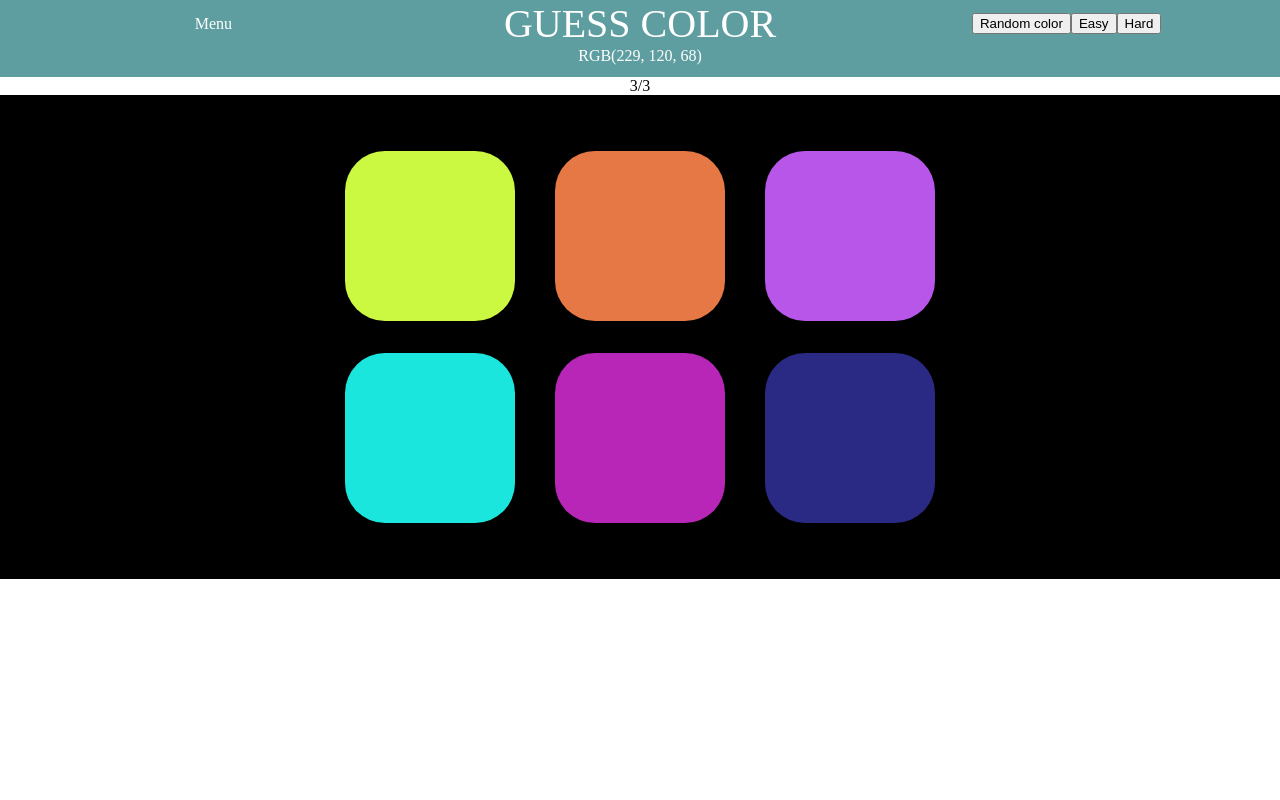
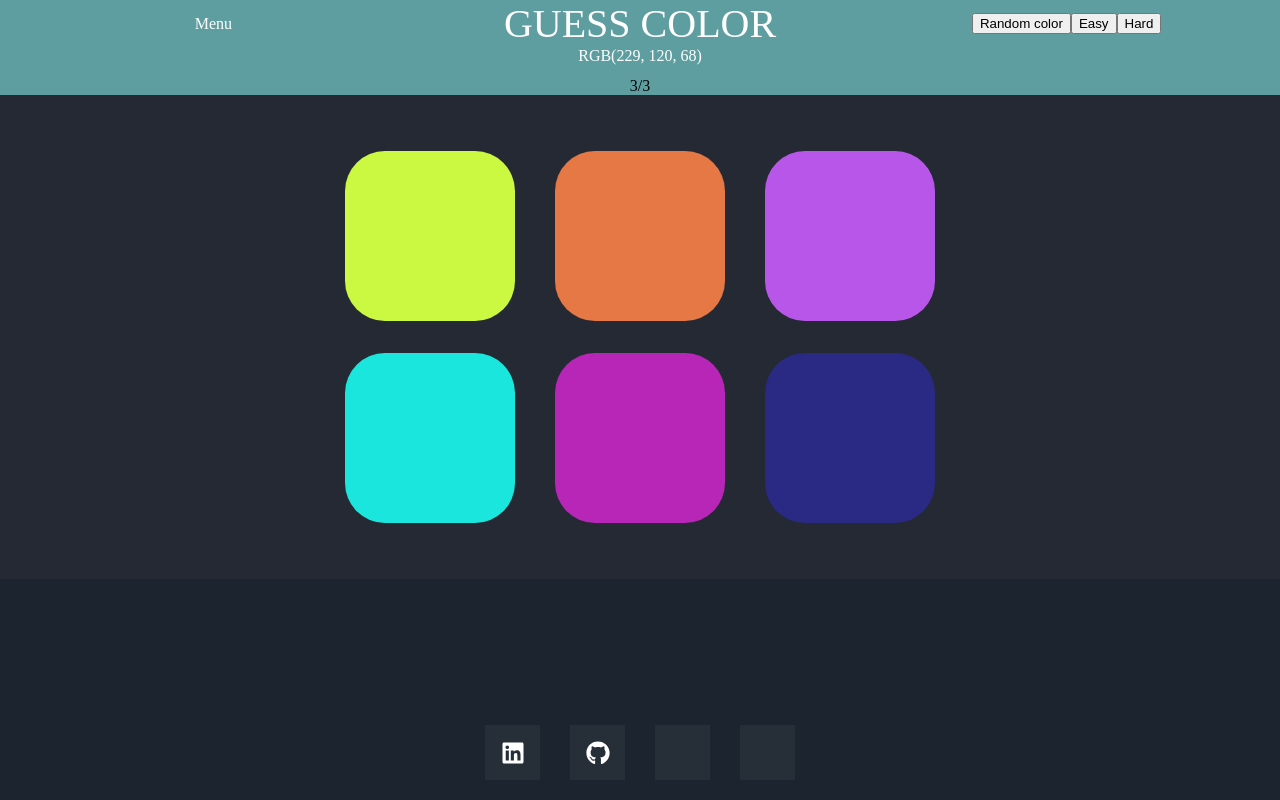
Before and after one commit to RomainVenel/GuessColor, a React (Create React App) app: page / in a window 1280 px wide. Built offline with nearby package versions, Linux system fonts and the light colour scheme; the HTML template or start-up script is replaced by a standard one.

Commit message:
Ajout footer + popup 50%

```diff
--- a/package.json
+++ b/package.json
@@ -6,8 +6,10 @@
     "@testing-library/jest-dom": "^5.16.4",
     "@testing-library/react": "^13.2.0",
     "@testing-library/user-event": "^13.5.0",
+    "animate.css": "^4.1.1",
     "react": "^18.1.0",
     "react-dom": "^18.1.0",
+    "react-icons": "^4.4.0",
     "react-scripts": "5.0.1",
     "web-vitals": "^2.1.4"
   },
--- a/src/App.css
+++ b/src/App.css
@@ -1,3 +1,7 @@
+body {
+  background: #1b242f;
+}
+
 .App {
   text-align: center;
 }
@@ -29,11 +33,15 @@
   text-transform: uppercase;
 }
 
+.block-life {
+  background-color: cadetblue;
+}
+
 .grid-colors {
   display: flex;
   flex-wrap: wrap;
   justify-content: center;
-  background-color: black;
+  background-color: #252934;
   padding: 40px calc((100% - (255px * 3)) / 2);
 }
 
@@ -43,4 +51,97 @@
   margin: 1em 20px;
   border-radius: 40px;
   cursor: pointer;
+  transition: transform 500ms;
 }
+
+.view-color:hover {
+  transform: scale(1.1);
+  background-position: -60px;
+  box-shadow: 0 3px 6px rgba(0,0,0,0.16), 0 3px 6px rgba(0,0,0,0.23);
+}
+
+#popup-finish {
+  display: none;
+  position: fixed;
+  top: 50%;
+  left: 50%;
+  transform: translate(-50%, -50%);
+}
+
+.cookiesContent {
+  width: 320px;
+  display: flex;
+  flex-direction: column;
+  align-items: center;
+  background-color: #fff;
+  color: #000;
+  text-align: center;
+  border-radius: 20px;
+  padding: 30px 30px 70px;
+}
+
+button.close {
+  width: 30px;
+  font-size: 20px;
+  color: #c0c5cb;
+  align-self: flex-end;
+  background-color: transparent;
+  border: none;
+  margin-bottom: 10px;
+}
+img {
+  width: 82px;
+  margin-bottom: 15px;
+}
+p {
+  margin-bottom: 40px;
+  font-size: 18px;
+}
+
+button.accept {
+  background-color: #ed6755;
+  border: none;
+  border-radius: 5px;
+  width: 200px;
+  padding: 14px;
+  font-size: 16px;
+  color: white;
+  box-shadow: 0 6px 18px -5px rgba(237, 103, 85, 1);
+}
+
+footer {
+  background-color: #1b242f;
+  position: absolute;
+  bottom: 20px;
+  width: 100%;
+  text-align: center;
+}
+
+.icon-wrap {
+  display: flex;
+  align-items: center;
+  justify-content: center;
+  flex-direction: row;
+}
+
+.icon {
+  background: #262f38;
+  cursor: pointer;
+  font-size: 18pt;
+  height: 55px;
+  margin: 0 15px;
+  overflow: hidden;
+  position: relative;
+  text-align: center;
+  transition: background 0.3s, color 0.3s, box-shadow 0.3s, transform 0.3s;
+  width: 55px;
+  color: #fff;
+  display: flex;
+  align-items: center;
+  justify-content: center;
+}
+
+.icon:hover,
+.icon:focus {
+  box-shadow: inset 0 0 0 2em cadetblue;
+}
--- a/src/App.jsx
+++ b/src/App.jsx
@@ -2,8 +2,10 @@ import './App.css';
 import {useEffect, useMemo, useState} from "react";
 import RandomColor from "./components/RandomColor";
 import ListColors from "./components/ListColors";
+import Footer from "./components/Footer";
 import {ColorContext} from "./context/colorContext";
 import * as React from "react";
+import "animate.css";
 
 function App() {
 
@@ -22,9 +24,18 @@ function App() {
 
   return (
       <ColorContext.Provider value={value}>
+        <div id={'popup-finish'}>
+          <div className="cookiesContent" id="cookiesPopup">
+              <button className="close">✖</button>
+              <img src="https://cdn-icons-png.flaticon.com/512/1047/1047711.png" alt="cookies-img"/>
+              <p>We use cookies for improving user experience, analytics and marketing.</p>
+              <button className="accept">That's fine!</button>
+          </div>
+        </div>
         <div className="App">
             <RandomColor color={randomColor}/>
             <ListColors color={randomColor}/>
+            <Footer/>
         </div>
       </ColorContext.Provider>
   );
--- /dev/null
+++ b/src/components/Footer.jsx
@@ -0,0 +1,35 @@
+import * as React from "react";
+import './../App.css';
+import { FaLinkedin, FaGithub } from "react-icons/fa";
+
+function Footer() {
+
+    return (
+        <footer>
+            <div className={'icon-wrap'}>
+                <a href="https://www.linkedin.com/in/romain-venel-815098124">
+                    <div className="flex icon" id="icon-2">
+                        <FaLinkedin/>
+                    </div>
+                </a>
+                <a href="https://github.com/RomainVenel">
+                    <div className="flex icon" id="icon-2">
+                        <FaGithub/>
+                    </div>
+                </a>
+                <a href="https://www.linkedin.com/in/mattwilliams85">
+                    <div className="flex icon" id="icon-2">
+                        <i className="mdi mdi-linkedin"></i>
+                    </div>
+                </a>
+                <a href="https://www.linkedin.com/in/mattwilliams85">
+                    <div className="flex icon" id="icon-2">
+                        <i className="mdi mdi-linkedin"></i>
+                    </div>
+                </a>
+            </div>
+        </footer>
+    );
+}
+
+export default Footer;
--- a/src/components/ListColors.jsx
+++ b/src/components/ListColors.jsx
@@ -18,7 +18,7 @@ function ListColors(props) {
     };
 
     return (
-        <div>
+        <div className={'block-game'}>
             <NumberLife/>
             <div className="grid-colors">
                 {nbColors.map((number) =>
--- a/src/components/NumberLife.jsx
+++ b/src/components/NumberLife.jsx
@@ -8,7 +8,7 @@ function NumberLife() {
     const { life } = useContext(ColorContext);
 
     return (
-        <div>
+        <div className={'block-life'}>
             <div id={'numberLife'}><span>{life}</span>/3</div>
         </div>
     );
--- a/src/components/RandomColor.jsx
+++ b/src/components/RandomColor.jsx
@@ -8,7 +8,7 @@ function RandomColor(props) {
     }
 
     return (
-        <div id={'block-title-color'}>
+        <header id={'block-title-color'}>
             <div className={"navbar"}>
                 <div>Menu</div>
                 <div className={'title'}>Guess Color</div>
@@ -21,7 +21,7 @@ function RandomColor(props) {
             <div className="random-color">
                 {props.color}
             </div>
-        </div>
+        </header>
     );
 }
 
--- a/src/components/ViewColor.jsx
+++ b/src/components/ViewColor.jsx
@@ -10,8 +10,13 @@ function ViewColor(props) {
     function handleClick(e) {
         e.preventDefault();
         if (e.target.style.backgroundColor === props.randomColor) {
+            // Changement de couleur
             let colorTitle = document.querySelector('#block-title-color');
             colorTitle.style.backgroundColor = props.randomColor;
+            let popup = document.querySelector('#popup-finish');
+            popup.style.display = 'block';
+            popup.className = 'animate__animated animate__fadeIn';
+            document.querySelector('.App').style.pointerEvents = 'none';
         } else {
             e.target.style.opacity = 0;
             setLife(life - 1);
```
Also changed, not shown: 1 other file (tests, documents, lock files or other folders).
